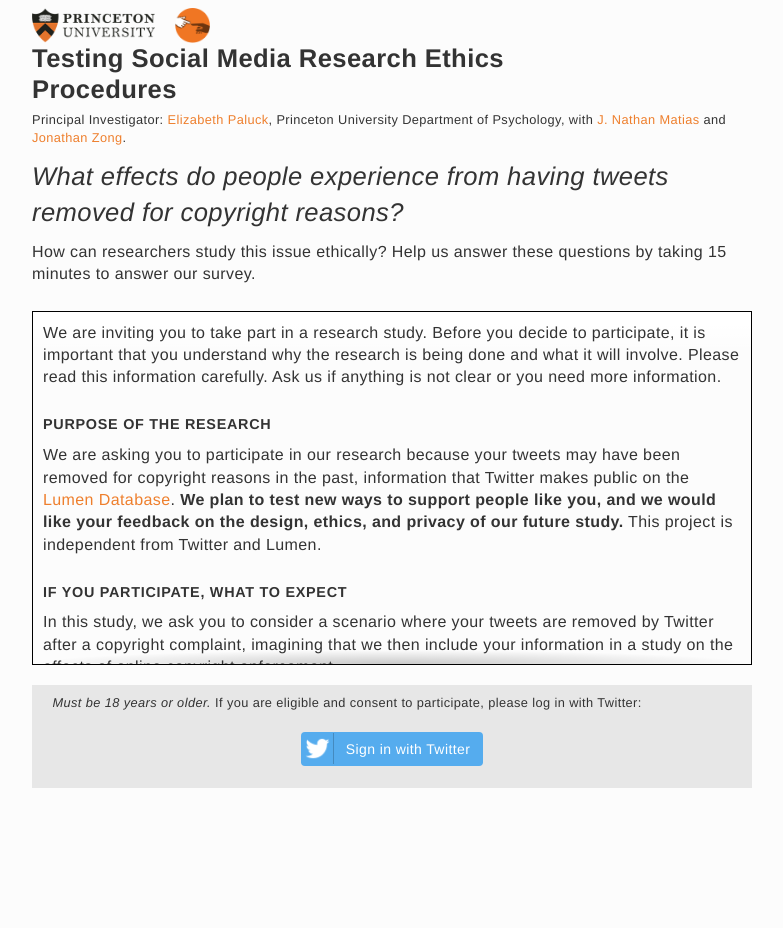
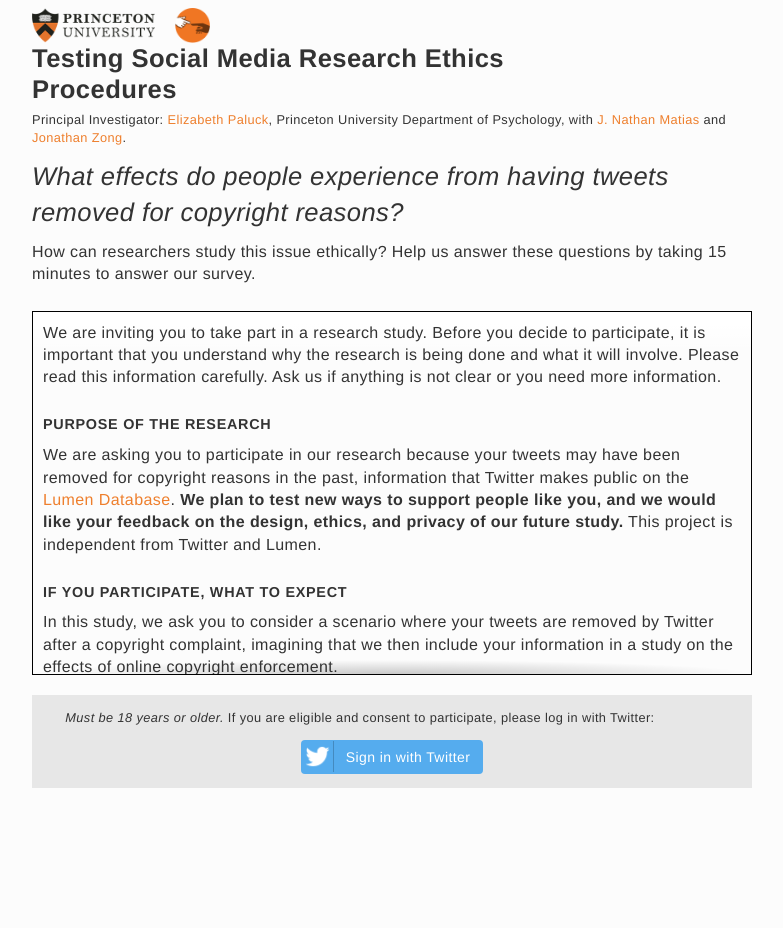
Before and after one commit to jonathanzong/bartleby, a Flask app: template templates/01-index.html in a window 1280 px wide. Shown: the whole page, without its empty margins (248-1031 px from the left). After the commit the page ends 788 px from the top, so only its background shows below. Run offline with Flask 2, Linux system fonts and the light colour scheme; the template is opened without the code that fills it, so the values that code supplies are empty; parts of the project's set-up code (start-up, migrations or seed data) failed here and were passed over.

Commit message:
edit consent page

```diff
--- a/static/styles/index.css
+++ b/static/styles/index.css
@@ -65,7 +65,7 @@
 
 .btn-twitter-wrap {
   text-align: center;
-  margin: 1.6em 0;
+  margin: 1em 0;
 }
 
 .btn-twitter {
--- a/static/styles/layout.css
+++ b/static/styles/layout.css
@@ -10,7 +10,6 @@ html, body {
   font-size: 16px;
   line-height: 1.4;
   letter-spacing: 0.025em;
-  margin-bottom: 60px;
   color: #333;
   background: #fcfcfc;
 }
--- a/templates/01-index.html
+++ b/templates/01-index.html
@@ -79,7 +79,7 @@
 </div>
 
   <div class="cta-wrap">
-    <p>
+    <p style="margin: 1em">
       <em>Must be 18 years or older.</em> If you are eligible and consent to participate, please log in with Twitter:
     </p>
     <div class="btn-twitter-wrap">
```
